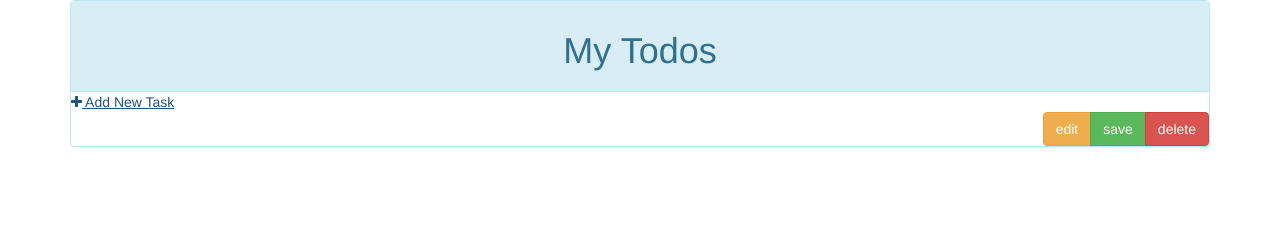
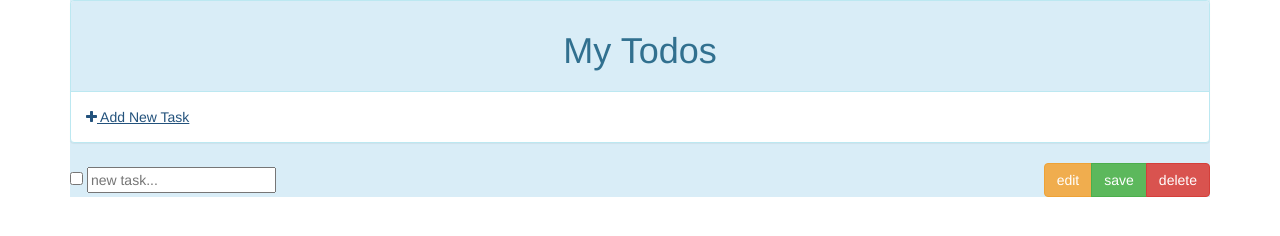
Before and after one commit to Scrump31/Todo-List-App, a website: page index.html in a window 1280 px wide. Both pictures are taken after a click on the link "Add New Task". Drawn offline with nearby package versions, Linux system fonts and the light colour scheme.

Commit message:
added function to repeat adding new tasks

```diff
--- a/app/scripts/controllers/MainCtrl.js
+++ b/app/scripts/controllers/MainCtrl.js
@@ -1,3 +1,7 @@
 todoListApp.controller('MainCtrl', ['$scope', function($scope) {
-
+  $scope.todoList = [];
+  $scope.newtask = function() {
+    $scope.todoList.push({done:false});
+    $scope.todoInput = "";
+  };
 }]);
--- a/index.html
+++ b/index.html
@@ -11,7 +11,7 @@
     <link rel="stylesheet" href="https://maxcdn.bootstrapcdn.com/font-awesome/4.4.0/css/font-awesome.min.css">
     <link rel="stylesheet" href="app/css/main.css" media="screen" title="no title" charset="utf-8">
     <!-- AngularJS -->
-    <script src="https://cdnjs.cloudflare.com/ajax/libs/angular.js/1.5.5/angular.min.js"></script>
+    <script src="https://ajax.googleapis.com/ajax/libs/angularjs/1.5.7/angular.min.js"></script>
 
 
     <!-- HTML5 Shim and Respond.js IE8 support of HTML5 elements and media queries -->
@@ -21,28 +21,34 @@
       <script src="https://oss.maxcdn.com/libs/respond.js/1.4.2/respond.min.js"></script>
     <![endif]-->
   </head>
-  <body class="container" ng-app="todoListApp">
+  <body class="container" ng-app="todoListApp" ng-controller="MainCtrl">
+
     <!-- Main Content -->
+    <main class="bg-info">
       <div class="panel panel-info">
         <!-- Default panel contents -->
         <div class="panel-heading text-center"><h1>My Todos</h1></div>
-      <div class="newtask"><a href="#"><i class="fa fa-plus"></i> Add New Task</a></div>
-        <div class="content">
+        <div class="panel-body">
+          <div ng-click="newtask()"><a href="#"><i class="fa fa-plus"></i> Add New Task</a></div>
+        </div>
+      </div><!-- panel -->
 
+      <!-- New Task Content -->
+      <div class="content" ng-repeat="todo in todoList">
+        <!-- Task Input -->
         <div>
-            <label ng-hide="editing">{{todo.name}}</label>
-            <input ng-blur="editing = false;" ng-show="editing" ng-model="todo.name" type="text"/>
+          <input type="checkbox" ng-model="todo.done">
+          <input type="text" placeholder="new task...">
         </div>
-          <div>
+        <!-- Task Edits -->
         <div class=" btn-group" role="group">
-              <button type="button" class="btn btn-warning" ng-click="editing = !editing">edit</button>
+          <button type="button" class="btn btn-warning">edit</button>
           <button type="button" class="btn btn-success">save</button>
           <button type="button" class="btn btn-danger">delete</button>
         </div>
+      </div>
 
-       </div>
-        </div>
-    </div><!-- panel -->
+    </main>
 
     <script src="app/scripts/app.js" charset="utf-8"></script>
     <script src="app/scripts/controllers/MainCtrl.js" charset="utf-8"></script>
```
Lines whose indentation alone changed are shown as unchanged.
